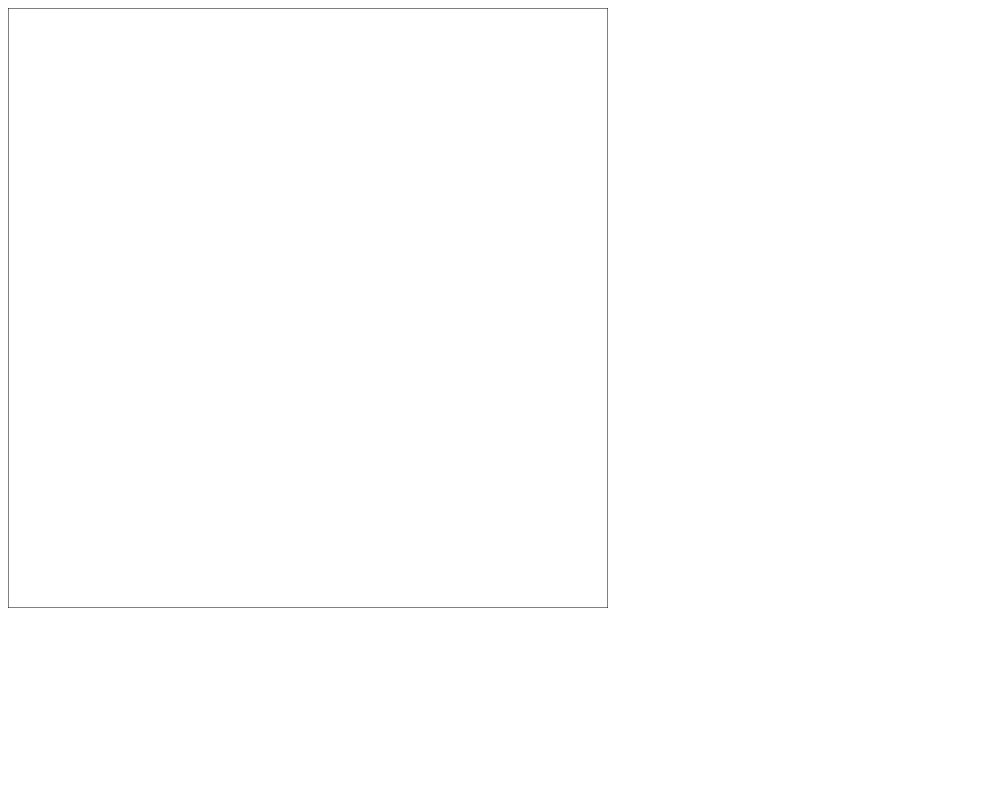
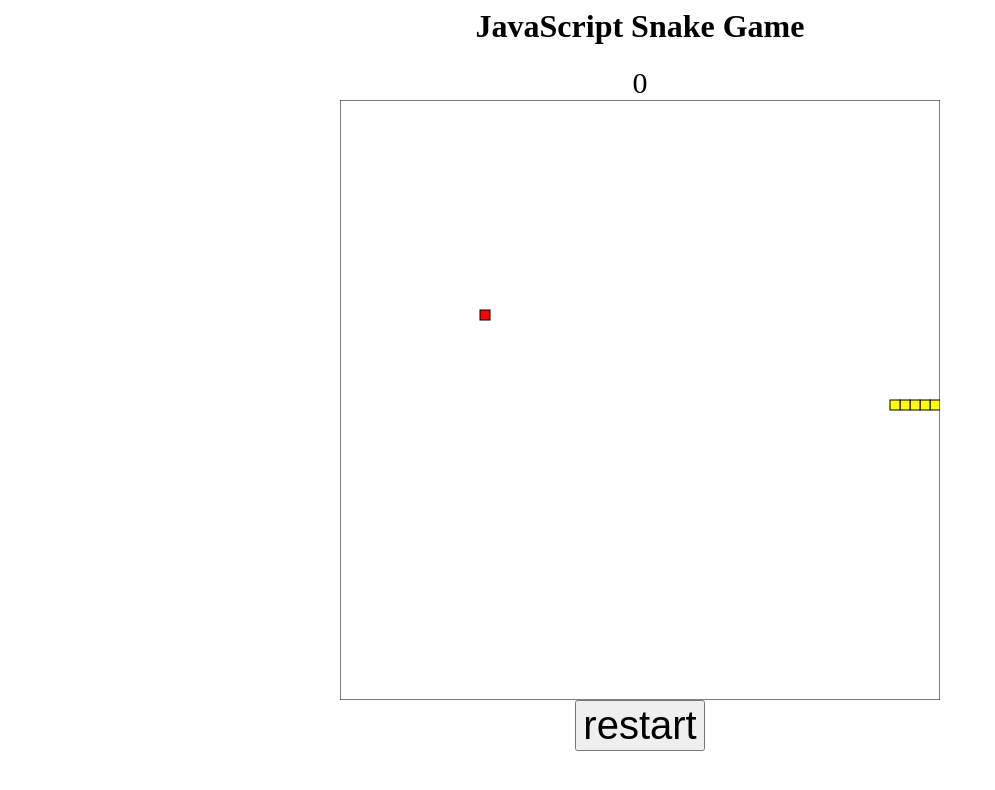
Before and after one commit to daniel2231/snakeGame, a plain HTML site: page index.html in a window 1280 px wide. Shown: the whole page, without its empty margins (0-995 px from the left). Drawn offline with Linux system fonts and the light colour scheme.

Commit message:
added collision and restart

```diff
--- a/index.html
+++ b/index.html
@@ -1,4 +1,7 @@
 <body>
-    <canvas id="snake" width="600" height="600"></canvas>
+    <h1 style="text-align: center;">JavaScript Snake Game</h1>
+    <div id="score" style="font-size: 30; text-align: center;">0</div>
+    <canvas id="snake" width="600" height="600" style="text-align: center; margin: auto; display: block;"></canvas>
+    <button onclick="location.reload()" style="text-align: center; font-size: 40px; margin: auto; display: block;">restart</button>
     <script src="snake.js"></script>
 </body>
--- a/snake.js
+++ b/snake.js
@@ -1,13 +1,19 @@
 const canvas_color = 'black';
 const canvas_bgc = "white";
 const snake_color = "yellow";
-const snake_bgc = "darkyellow"
-const GAME_SPEED = 100;
+const snake_bgc = "darkyellow";
+const food_color = "red";
+const food_bgc = "orange";
+const game_speed = 100;
 
+let score = 0;
 let canvas = document.getElementById("snake");
 let ctx = canvas.getContext("2d");
 
-let drawSnakeRect = SnakeRect => {
+let foodX;
+let foodY;
+
+let drawSnakeRect = (SnakeRect) => {
     ctx.fillStyle = snake_color;
     ctx.strokestyle = snake_bgc;
     ctx.fillRect(SnakeRect.x, SnakeRect.y, 10, 10);
@@ -28,6 +34,8 @@ let mx = 10;
 let my = 0;
 
 main();
+
+createFood();
 
 document.addEventListener("keydown", direction)
 
@@ -67,22 +75,63 @@ function resetCanvas() {
     ctx.strokeRect(0, 0, canvas.width, canvas.height);
 };
 
+function checkGame() {
+    for (let i = 4; i < snake.length; i++) {
+      if (snake[i].x === snake[0].x && snake[i].y === snake[0].y) return true
+    }
+    const hitLeftWall = snake[0].x < 10;
+    const hitRightWall = snake[0].x > canvas.width -20;
+    const hitToptWall = snake[0].y < 10;
+    const hitBottomWall = snake[0].y > canvas.height - 20;
+    return hitLeftWall || hitRightWall || hitToptWall || hitBottomWall
+  }
+
 function moveSnake() {
     const head= {x: snake[0].x + mx, y: snake[0].y + my};
     snake.unshift(head);
+    const check = snake[0].x === foodX && snake[0].y === foodY;
+    if (check) {
+        score += 10;
+        document.getElementById("score").innerHTML = score;
+        createFood();
+    } else {
         snake.pop();
     };
+};
 
-function drawSnake(){
+function drawSnake() {
     snake.forEach(drawSnakeRect)
-}
+};
+
+function ran10(min, max) {
+    return Math.round((Math.random() * (max-min) + min) / 10) * 10;
+};
+
+function createFood() {
+    foodX = ran10(0, canvas.width - 10);
+    foodY = ran10(0, canvas.height - 10);
+    snake.forEach(function checkFood(part) {
+      const foodOnSnake = part.x == foodX && part.y == foodY;
+      if (foodOnSnake) createFood();
+    });
+};
+
+function displayFood() {
+    console.log("food");
+    ctx.fillStyle = food_color;
+    ctx.strokestyle = food_bgc;
+    ctx.fillRect(foodX, foodY, 10, 10);
+    ctx.strokeRect(foodX, foodY, 10, 10);
+};
 
 function main() {
+    if (checkGame()) return;
         setTimeout(function onTick() {
         changeDirection = false;
         resetCanvas();
+        displayFood();
         moveSnake();
         drawSnake();
         main();
-    }, GAME_SPEED)
+    }, game_speed)
 };
```
Also changed, not shown: 1 other file. Lines whose indentation alone changed are shown as unchanged.
